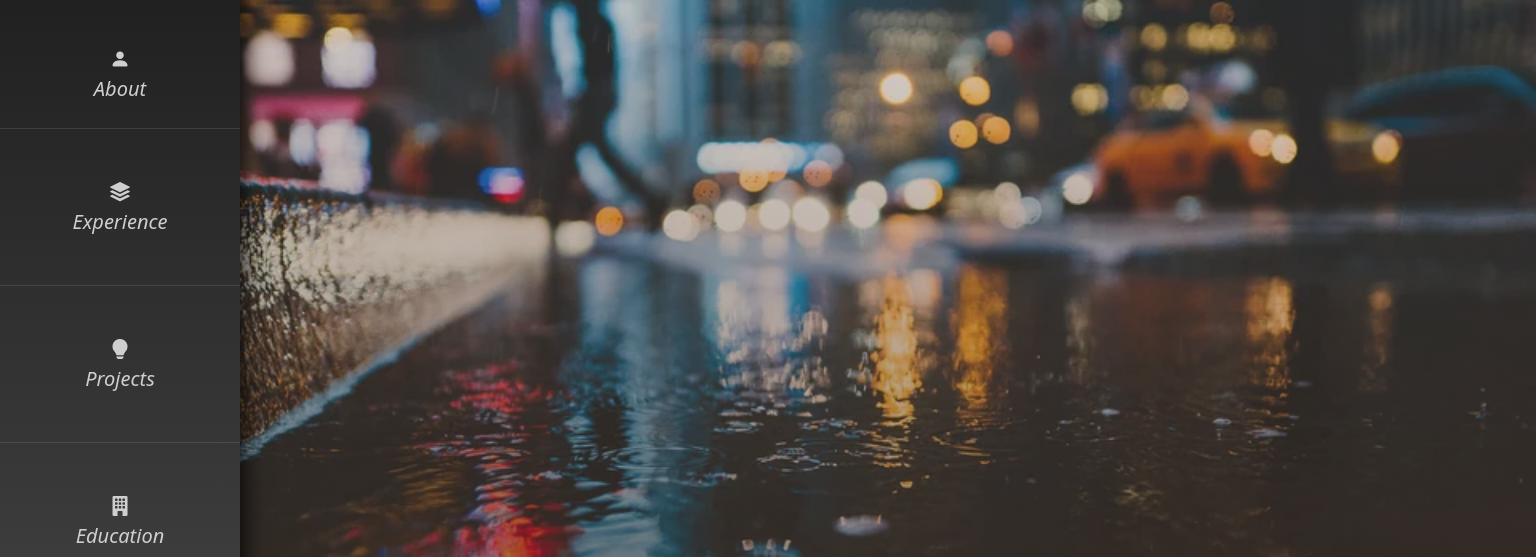
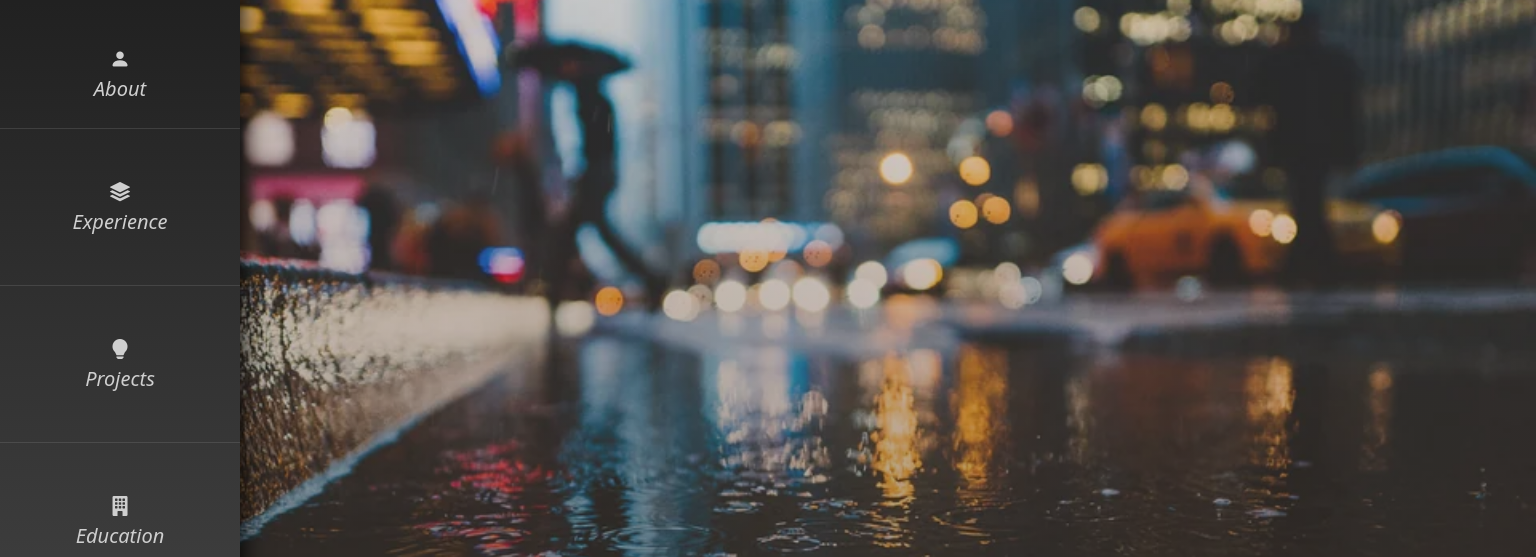
Before and after one commit to HussAA/portfolioWebsite, a Gatsby site: page / in a window 1536 px wide. Shown: the part 80-637 px from the top of the page. Built offline with nearby package versions, Linux system fonts and the light colour scheme; Gatsby itself is replaced by a stand-in of ours.

Commit message:
main image

```diff
--- a/src/styles/frontPage.css
+++ b/src/styles/frontPage.css
@@ -14,7 +14,7 @@
 
 @media (min-width: 1299.6px) {
     .masthead {
-      height: 75vh;
+      height: 100vh;
       min-height: 40rem;
       padding-top: 4.5rem;
       padding-bottom: 0;
```
